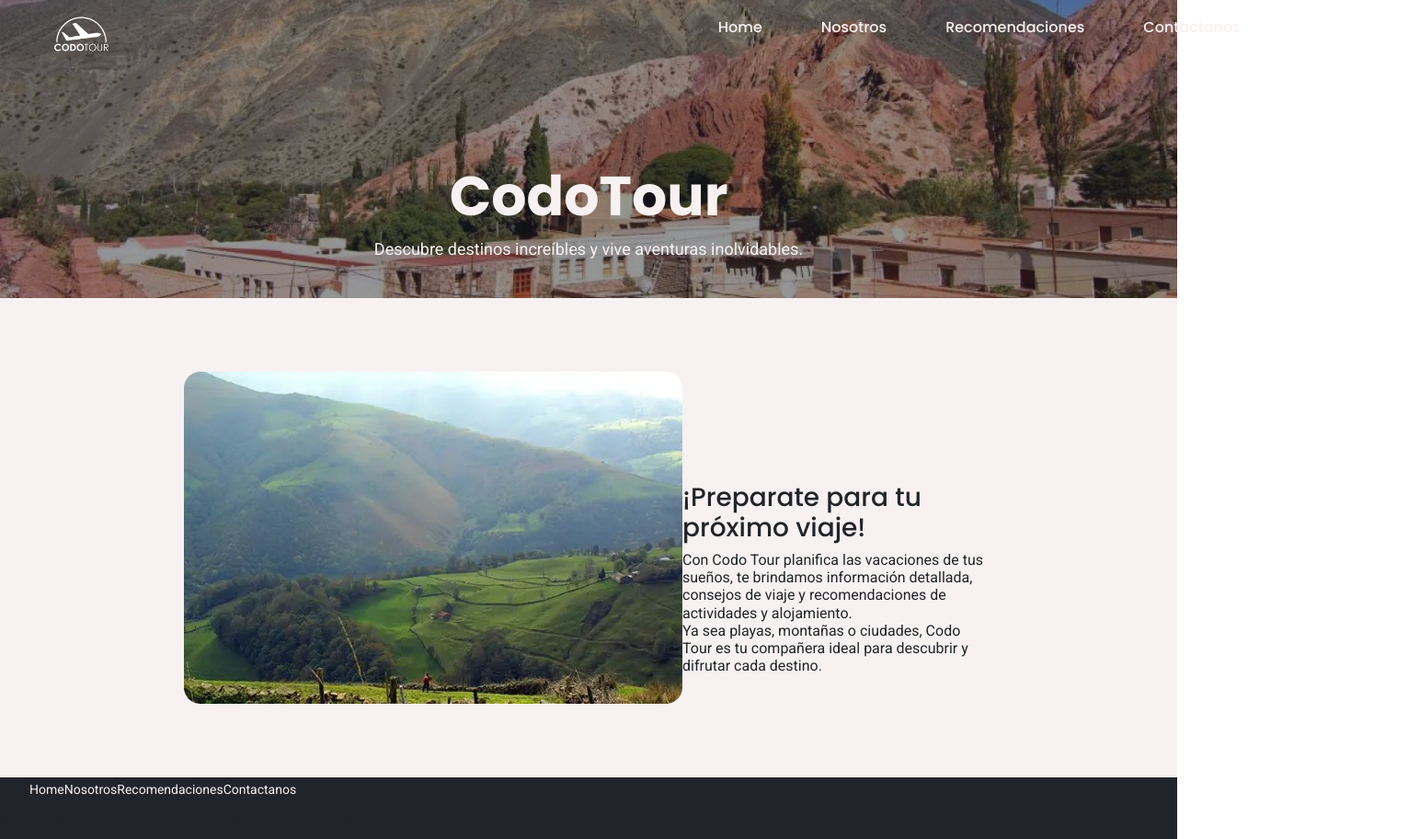
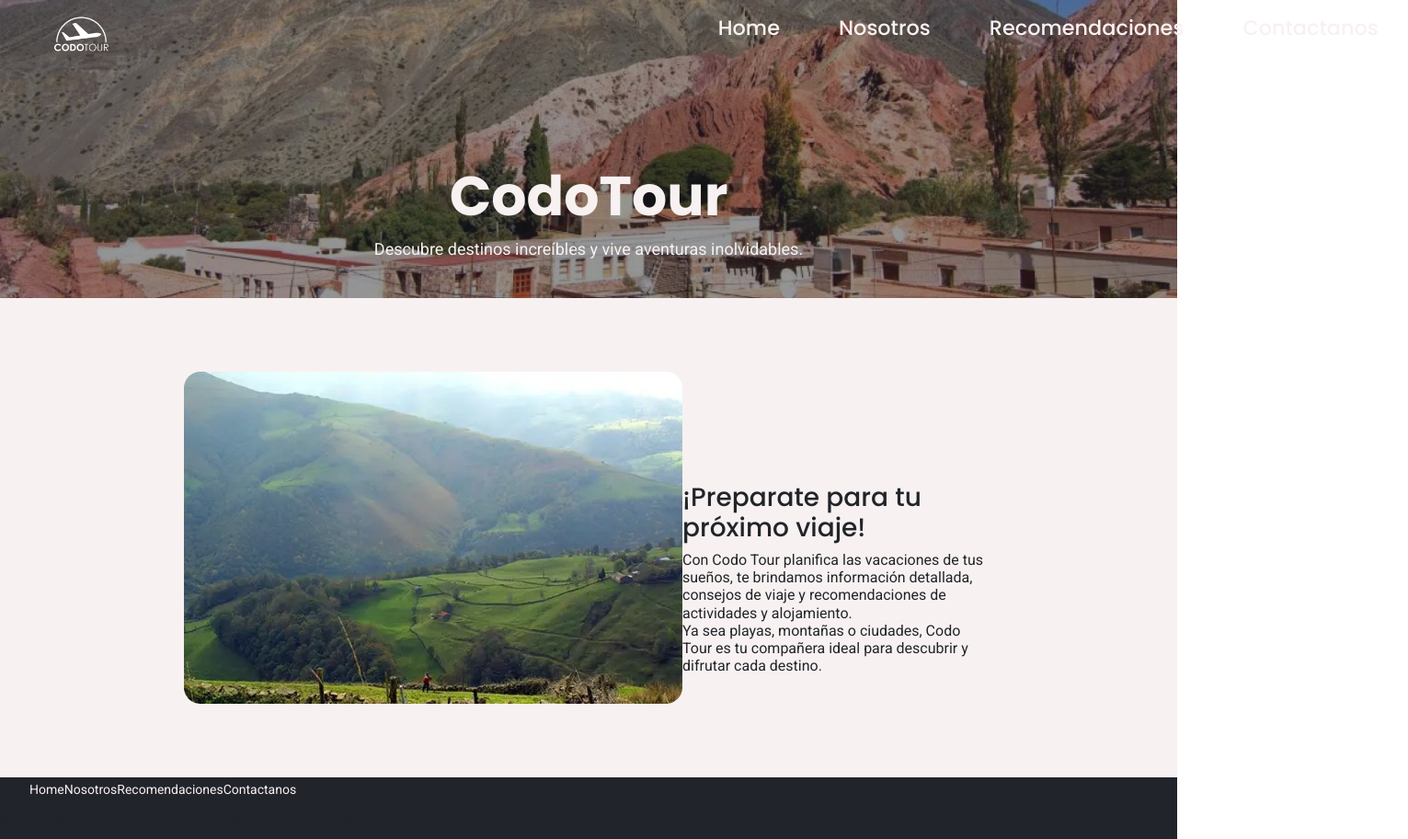
Before and after one commit to facufaz/TurismoCodoACodo, a plain HTML site: page index.html in a window 1280 px wide. Shown: the whole page at 92% size, 1531 px wide, since content can reach past the window. Drawn offline with nearby package versions, Linux system fonts and the light colour scheme.

Commit message:
font size of menu

```diff
--- a/styles/style.css
+++ b/styles/style.css
@@ -120,7 +120,7 @@ margin-top: 0.5rem;
   font-family: "Poppins", sans-serif;
   font-weight: 500;
   font-style: normal;
-  font-size: 16px;
+  font-size: 1.4rem;
   display: flex;
   background-color: transparent;
 }
```
